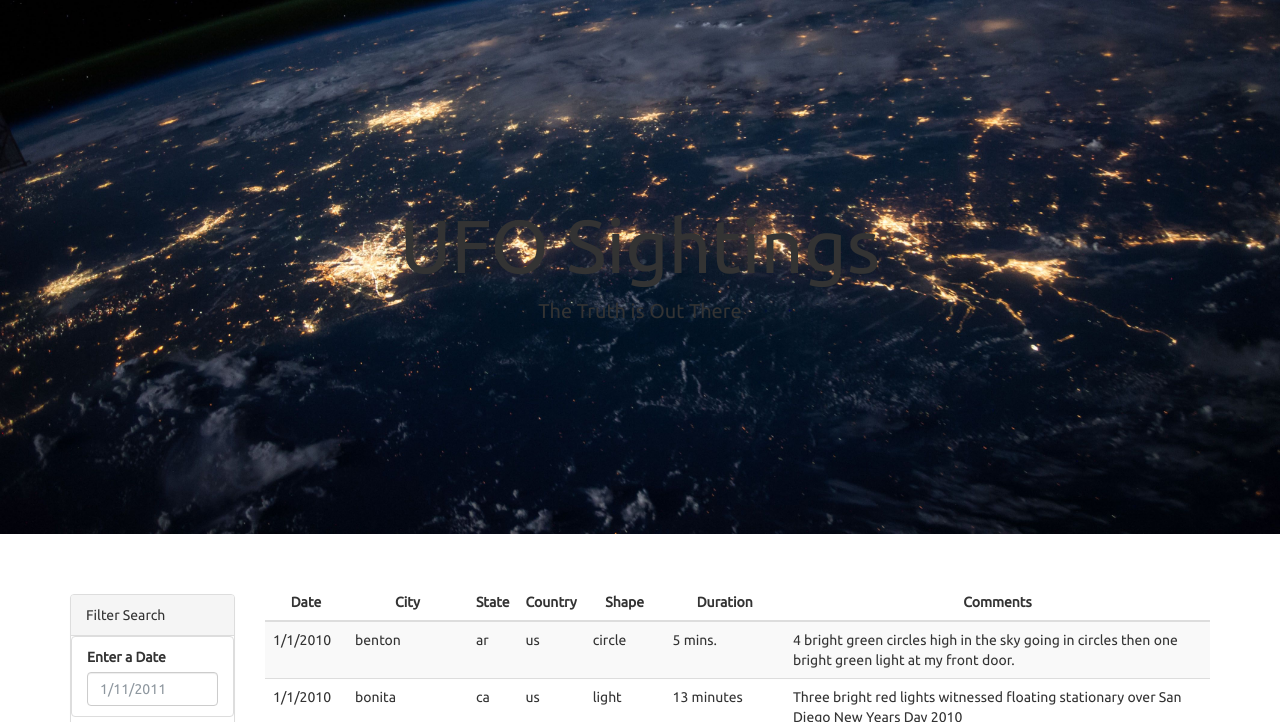
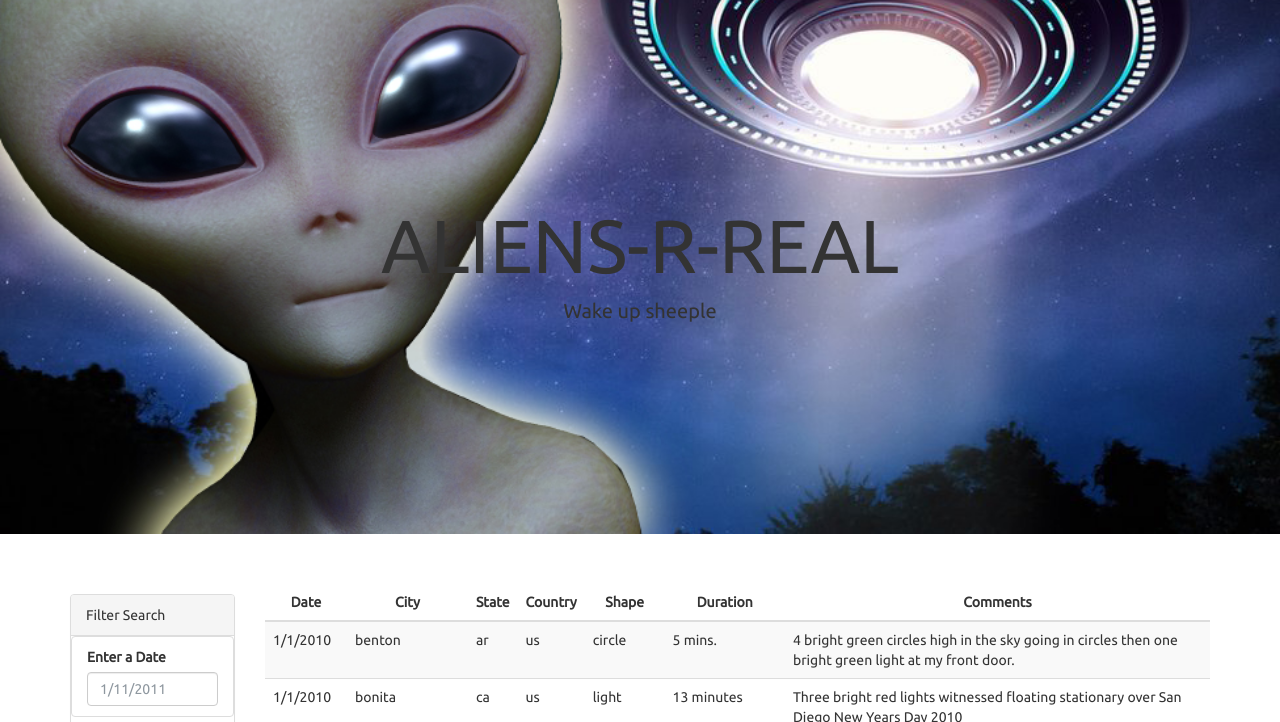
Before and after one commit to MHargita/javascript-challenge, a plain HTML site: page index.html in a window 1280 px wide. Shown: the part 78-800 px from the top of the page. Drawn offline with nearby package versions, Linux system fonts and the light colour scheme.

Commit message:
added new photo for website,updated title and header

```diff
--- a/index.html
+++ b/index.html
@@ -22,8 +22,8 @@
       </div>
     </nav>
     <div class="hero text-center">
-      <h1>UFO Sightings</h1>
-      <p>The Truth is Out There</p>
+      <h1>ALIENS-R-REAL</h1>
+      <p>Wake up sheeple</p>
     </div>
     <div class="container">
       <div class="row margin-top-50">
--- a/static/css/style.css
+++ b/static/css/style.css
@@ -98,7 +98,7 @@ select {
   padding: 20px;
   margin: 0;
   background: black;
-  background-image: url("../images/nasa.jpg");
+  background-image: url("../images/aliens.jpg");
   background-attachment: fixed;
   background-position: bottom center;
   background-size: cover;
```
Also changed, not shown: static/images/aliens.jpg (added), 2 other files.
